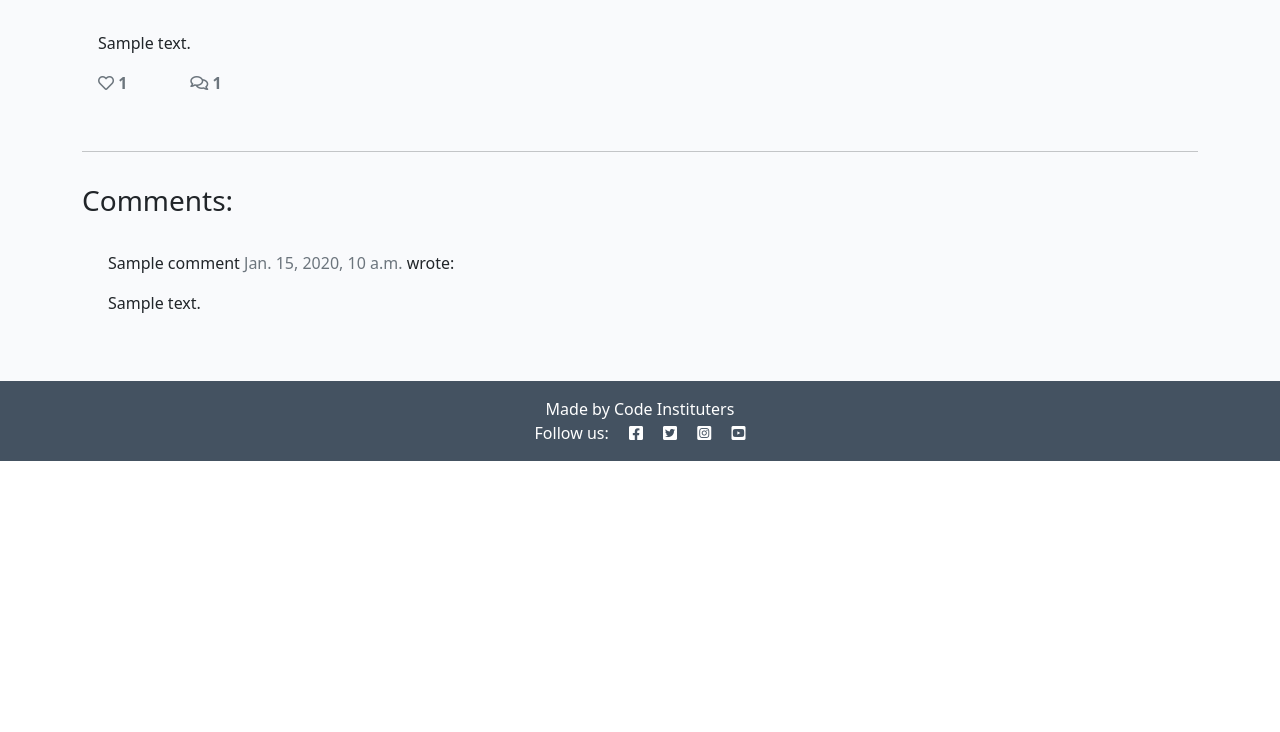
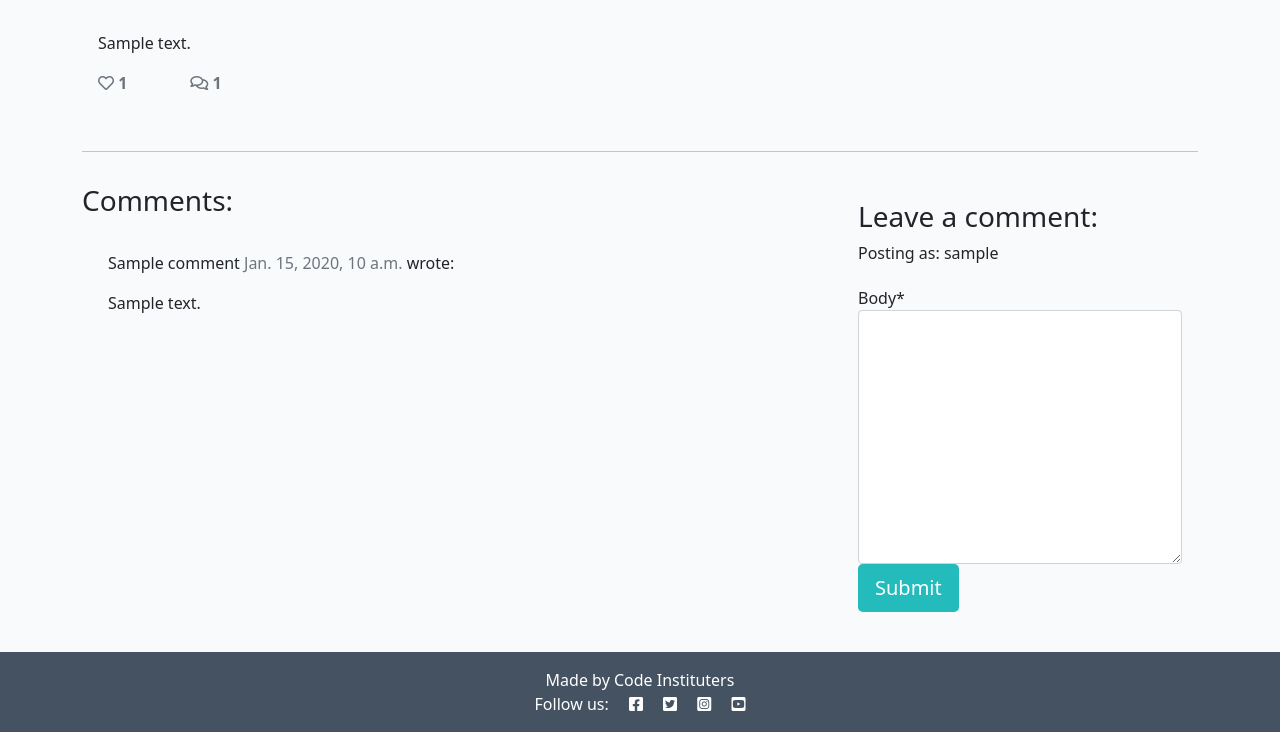
Before and after one commit to benlamb95/django-blog, a Django app: a page that uses templates/base.html in a window 1280 px wide. Shown: the part 341-1073 px from the top of the page. Before the commit the page ends 802 px from the top, so only its background shows below. Run offline with Django 3.2, Linux system fonts and the light colour scheme; a user stored in the database is signed in; tables that the repository leaves empty hold one stand-in row (values such as "Sample post"); one stand-in notice (Sample message) is shown; some libraries are stand-ins or nearby versions.

Commit message:
deployment commit

```diff
--- /dev/null
+++ b/blog/forms.py
@@ -0,0 +1,8 @@
+from .models import Comment
+from django import forms
+
+
+class CommentForm(forms.ModelForm):
+    class Meta:
+        model = Comment
+        fields = ('body',)
--- a/blog/models.py
+++ b/blog/models.py
@@ -39,9 +39,13 @@ class Comment(models.Model):
     body = models.TextField()
     created_on = models.DateTimeField(auto_now_add=True)
     approved = models.BooleanField(default=False)
+    success_message = "Comment posted Successfully"
 
     class Meta:
         ordering = ["created_on"]
 
     def __str__(self):
         return f"Comment {self.body} by {self.name}"
+
+    def get_success_message(self):
+        return self.success_message
--- a/blog/urls.py
+++ b/blog/urls.py
@@ -4,4 +4,5 @@ from django.urls import path
 urlpatterns = [
     path('', views.PostList.as_view(), name='home'),
     path('<slug:slug>/', views.PostDetail.as_view(), name='post_detail'),
+    path('like/<slug:slug>', views.PostLike.as_view(), name='post_like'),
 ]
--- a/blog/views.py
+++ b/blog/views.py
@@ -1,6 +1,8 @@
-from django.shortcuts import render, get_object_or_404
+from django.shortcuts import render, get_object_or_404, reverse
 from django.views import generic, View
+from django.http import HttpResponseRedirect
 from .models import Post
+from .forms import CommentForm
 
 
 class PostList(generic.ListView):
@@ -26,6 +28,51 @@ class PostDetail(View):
             {
                 "post": post,
                 "comments": comments,
+                "commented": False,
+                "liked": liked,
+                "comment_form": CommentForm()
+            },
+        )
+
+    def post(self, request, slug, *args, **kwargs):
+
+        queryset = Post.objects.filter(status=1)
+        post = get_object_or_404(queryset, slug=slug)
+        comments = post.comments.filter(approved=True).order_by("-created_on")
+        liked = False
+        if post.likes.filter(id=self.request.user.id).exists():
+            liked = True
+
+        comment_form = CommentForm(data=request.POST)
+        if comment_form.is_valid():
+            comment_form.instance.email = request.user.email
+            comment_form.instance.name = request.user.username
+            comment = comment_form.save(commit=False)
+            comment.post = post
+            comment.save()
+        else:
+            comment_form = CommentForm()
+
+        return render(
+            request,
+            "post_detail.html",
+            {
+                "post": post,
+                "comments": comments,
+                "commented": True,
+                "comment_form": comment_form,
                 "liked": liked
             },
         )
+
+
+class PostLike(View):
+
+    def post(self, request, slug, *args, **kwargs):
+        post = get_object_or_404(Post, slug=slug)
+        if post.likes.filter(id=request.user.id).exists():
+            post.likes.remove(request.user)
+        else:
+            post.likes.add(request.user)
+
+        return HttpResponseRedirect(reverse('post_detail', args=[slug]))
--- a/codestarbl/urls.py
+++ b/codestarbl/urls.py
@@ -1,5 +1,4 @@
-"""codestarbl URL Configuration
-
+"""codestar URL Configuration
 The `urlpatterns` list routes URLs to views. For more information please see:
     https://docs.djangoproject.com/en/3.2/topics/http/urls/
 Examples:
@@ -18,7 +17,7 @@ from django.urls import path, include
 
 urlpatterns = [
     path('admin/', admin.site.urls),
+    path("", include("blog.urls"), name="blog-urls"),
     path('summernote/', include('django_summernote.urls')),
-    path('', include('blog.urls'), name='blog_urls'),
-    path('accounts/', include('allauth.urls')),
+    path("accounts/", include("allauth.urls")),
 ]
--- a/requirements.txt
+++ b/requirements.txt
@@ -4,6 +4,7 @@ dj-database-url==0.5.0
 dj3-cloudinary-storage==0.0.6
 Django==3.2.13
 django-allauth==0.50.0
+django-crispy-forms==1.14.0
 django-summernote==0.8.20.0
 gunicorn==20.1.0
 oauthlib==3.2.0
--- a/templates/base.html
+++ b/templates/base.html
@@ -49,6 +49,7 @@
                         <a class="nav-link" href="{% url 'account_login' %}">Login</a>
                     </li>
                     {% endif %}
+
                 </ul>
                 <span class="navbar-text text-muted">
                     adventures of a software developer
@@ -56,8 +57,21 @@
             </div>
         </div>
     </nav>
+    <div class="container">
+        <div class="row">
+            <div class="col-md-8 offset-md-2">
+                {% for message in messages %}
+                <div class="alert {{ message.tags }} alert-dismissible fade show" id="msg" role="alert">
+                    {{ message | safe }}
+                    <button type="button" class="btn-close" data-bs-dismiss="alert" aria-label="Close"></button>
+                </div>
+                {% endfor %}
+            </div>
+        </div>
+    </div>
 
     <main class="flex-shrink-0 main-bg">
+
         {% block content %}
         <!-- Content Goes here -->
         {% endblock content %}
@@ -71,6 +85,13 @@
             <i class="fab fa-instagram-square ms-3"></i>
             <i class="fab fa-youtube-square ms-3"></i></p>
     </footer>
+    <script>
+        setTimeout(function () {
+            let messages = document.getElementById('msg');
+            let alert = new bootstrap.Alert(messages);
+            alert.close();
+        }, 2500);
+    </script>
 </body>
 
 </html>
--- a/templates/post_detail.html
+++ b/templates/post_detail.html
@@ -1,4 +1,5 @@
 {% extends 'base.html' %} {% block content %}
+{% load crispy_forms_tags %}
 
 <div class="masthead">
     <div class="container">
@@ -77,6 +78,22 @@
         <div class="col-md-4 card mb-4  mt-3 ">
             <div class="card-body">
                 <!-- For later -->
+                {% if commented %}
+                <div class="alert alert-success" role="alert">
+                    Your comment is awaiting approval
+                </div>
+                {% else %}
+                {% if user.is_authenticated %}
+
+                <h3>Leave a comment:</h3>
+                <p>Posting as: {{ user.username }}</p>
+                <form method="post" style="margin-top: 1.3em;">
+                    {{ comment_form | crispy }}
+                    {% csrf_token %}
+                    <button type="submit" class="btn btn-signup btn-lg">Submit</button>
+                </form>
+                {% endif %}
+                {% endif %}
             </div>
         </div>
     </div>
```
Also changed, not shown: codestarbl/settings.py (+26 -19 lines).
